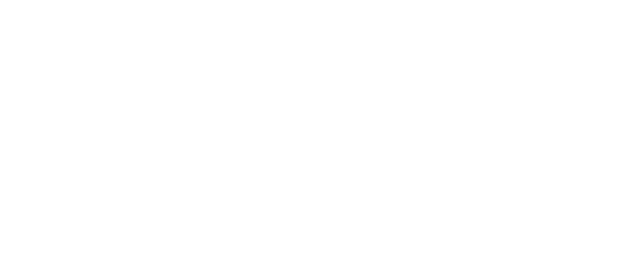
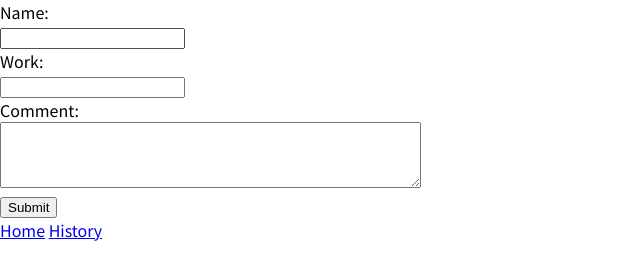
Before and after one commit to N-showtime/daily-report, a website built with Vite: page index.html in a window 1280 px wide. Shown: the whole page, without its empty margins (0-640 px from the left). Built offline with nearby package versions, Linux system fonts and the light colour scheme.

Commit message:
HTMLをプログラミング

```diff
--- a/index.html
+++ b/index.html
@@ -10,6 +10,39 @@
     <link rel="stylesheet" href="./src/style.css">
   </head>
   <body>
+
+    <form action="" class="form" id="js-form">
+      <div class="form-list">
+        <label for="name" class="form-title">Name:</label>
+        <div class="form-field">
+          <input type="text" class="input-field" id="name">
+        </div>
+      </div>
+
+      <div class="form-list">
+        <label for="work" class="form-title">Work:</label>
+        <div class="form-field">
+          <input type="text" class="input-field" id="work">
+        </div>
+      </div>
+
+      <div class="form-list">
+        <label for="comment" class="form-title">Comment:</label>
+        <div class="form-field">
+          <textarea name="comment" id="comment" class="input-field" rows="4" cols="50"></textarea>
+        </div>
+      </div>
+
+      <div class="form-button">
+        <button class="button" type="submit">Submit</button>
+      </div>
+    </form>
+
+    <div class="history-link">
+      <a href="./">Home</a>
+      <a href="./history.html">History</a>
+    </div>
+
     <script type="module" src="/src/main.js"></script>
   </body>
 </html>
```
